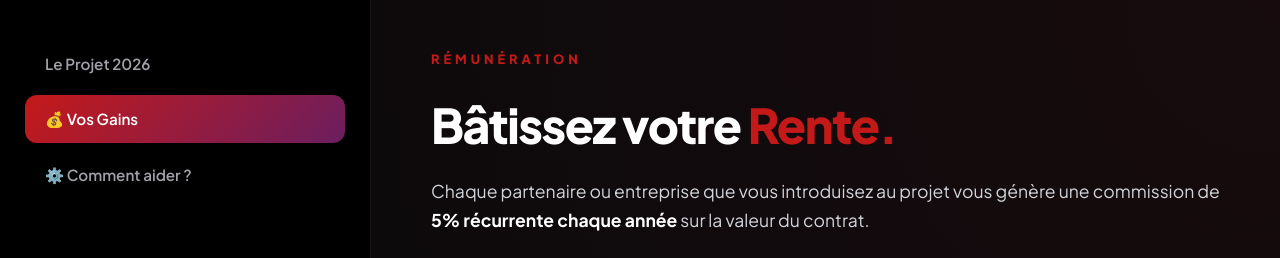
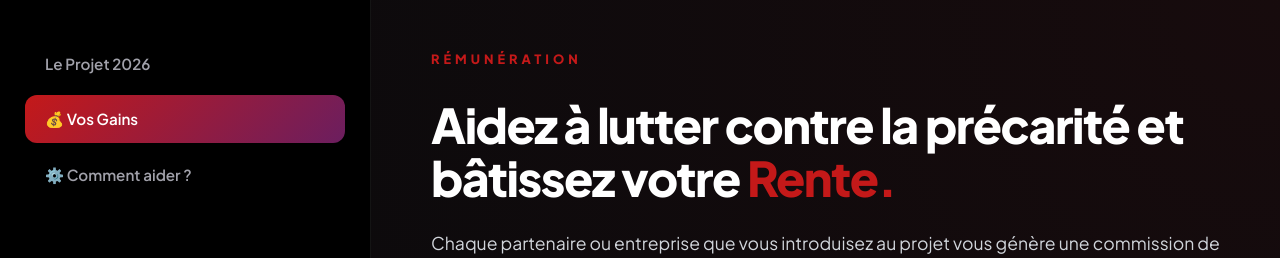
Before and after one commit to jzamor-stack/philobaucis-site, a plain HTML site: page apporteur/index.html in a window 1280 px wide. Both pictures are taken after a click on the element "💰 Vos Gains". Shown: the top 258 px of the page. Drawn offline with Linux system fonts and the light colour scheme.

Commit message:
Update index.html

```diff
--- a/apporteur/index.html
+++ b/apporteur/index.html
@@ -158,7 +158,7 @@
 
         <div id="gains" class="tab-content">
             <h2>Rémunération</h2>
-            <h1>Bâtissez votre <span style="color: #c41919;">Rente.</span></h1>
+            <h1>Aidez à lutter contre la précarité et bâtissez votre <span style="color: #c41919;">Rente.</span></h1>
             <p>Chaque partenaire ou entreprise que vous introduisez au projet vous génère une commission de <span class="highlight">5% récurrente chaque année</span> sur la valeur du contrat.</p>
 
             <div class="example-container">
```
